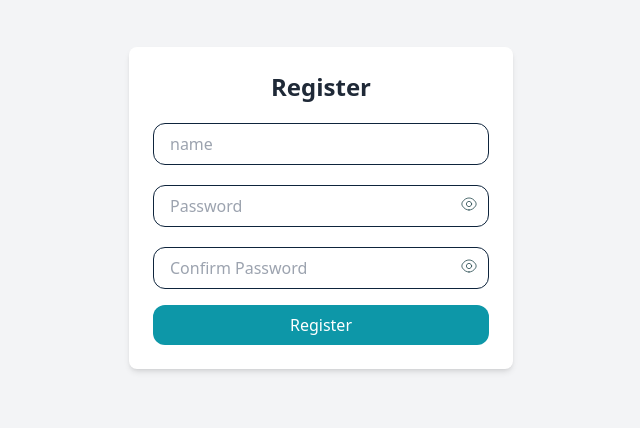
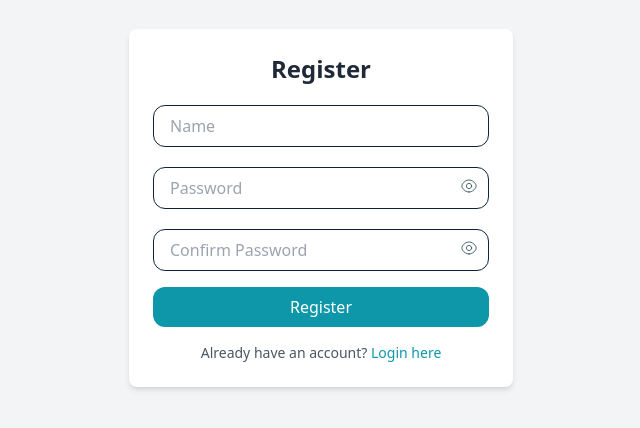
Before and after one commit to Hakob033/ShopFront, a Next.js app: page /pages/register in a window 1280 px wide. Shown: the part 192-620 px from the top of the page, without its empty margins (319-959 px from the left). Built offline with nearby package versions, Linux system fonts and the light colour scheme.

Commit message:
complete login and register page

```diff
--- a/src/app/page.tsx
+++ b/src/app/page.tsx
@@ -1,5 +1,23 @@
 "use client";
 
-export default function Home() {
-  return <div className="">Home - Welcome!</div>;
-}
+import { Poppins } from "next/font/google";
+import Link from "next/link";
+// import ProductTable from "./components/table";
+// import SearchBar from "./components/searchBar";
+// import StatusFilter from "./components/statusFilter";
+// import Logout from "@/icons/logout";
+import { ProductStore } from "./store/productStore";
+
+const font = Poppins({
+  weight: ["600"],
+  subsets: ["latin"],
+});
+
+const App = () => {
+  const { user, logout, isAuthenticated } = ProductStore(); // Get user and logout from store
+  console.log(isAuthenticated);
+
+  return <div className="p-6 bg-gray-50 min-h-screen"></div>;
+};
+
+export default App;
--- a/src/app/pages/login/page.tsx
+++ b/src/app/pages/login/page.tsx
@@ -5,6 +5,7 @@ import "../../globals.css";
 import Eye from "../../icons/eye";
 import EyeSlash from "../../icons/eyeSlash";
 import { useRouter } from "next/navigation";
+import Link from "next/link"; // Import Link from Next.js
 
 export default function Login() {
   const router = useRouter();
@@ -41,7 +42,7 @@ export default function Login() {
 
       if (response.ok) {
         document.cookie = `jwtToken=${data.token}; path=/; max-age=86400; secure; samesite=strict`;
-        router.push("/");
+        router.push("/"); // Redirect to home
       } else {
         setError(data.message || "Login failed. Check your credentials.");
       }
@@ -103,6 +104,19 @@ export default function Login() {
             {loading ? "Logging in..." : "Login"}
           </button>
         </form>
+
+        {/* Link to Register Page */}
+        <div className="mt-4 text-center">
+          <p>
+            Don't have an account?{" "}
+            <Link
+              href="/pages/register"
+              className="text-blue-500 hover:underline"
+            >
+              Register here
+            </Link>
+          </p>
+        </div>
       </div>
     </div>
   );
--- a/src/app/pages/register/page.tsx
+++ b/src/app/pages/register/page.tsx
@@ -6,6 +6,7 @@ import Eye from "../../icons/eye";
 import EyeSlash from "../../icons/eyeSlash";
 import { useRouter } from "next/navigation";
 import Loading from "../../../components/loading";
+import Link from "next/link"; // Import Link from Next.js
 
 export default function Register() {
   const [showPassword, setShowPassword] = useState(false);
@@ -28,14 +29,16 @@ export default function Register() {
     const jwtToken = localStorage.getItem("jwtToken");
 
     if (jwtToken) {
-      router.push("/");
+      router.push("/"); // Redirect to home if already logged in
     } else {
       setIsLoggedIn(true);
     }
   }, [router]);
+
   if (isLoggedIn === null) {
     return <Loading />;
   }
+
   const handleKeyDown = (
     e: React.KeyboardEvent<HTMLInputElement>,
     nextField?: any
@@ -97,7 +100,7 @@ export default function Register() {
               type="text"
               id="name"
               className="w-full px-4 py-2 mt-1 text-gray-700 border border-dark rounded-xl outline-none"
-              placeholder="name"
+              placeholder="Name"
               value={name}
               onChange={(e) => setname(e.target.value)}
             />
@@ -149,6 +152,15 @@ export default function Register() {
             Register
           </button>
         </form>
+
+        <div className="mt-4 text-center">
+          <p className="text-sm text-gray-600">
+            Already have an account?{" "}
+            <Link href="/pages/login" className="text-medium hover:underline">
+              Login here
+            </Link>
+          </p>
+        </div>
       </div>
     </div>
   );
--- a/src/app/store/productStore.ts
+++ b/src/app/store/productStore.ts
@@ -1,8 +1,8 @@
 import { create } from "zustand";
-import { AuthState, User } from "@/app/api/types/auth";
+import { AuthState, User } from "../../types/authTypes";
 import Cookies from "js-cookie";
 
-export const useAuthStore = create<AuthState>((set) => ({
+export const ProductStore = create<AuthState>((set) => ({
   user: null,
   token: null,
   isAuthenticated: false,
--- /dev/null
+++ b/src/components/tableHeader.tsx
@@ -0,0 +1,7 @@
+import React from "react";
+
+const TableHeader = () => {
+  return <div>TableHeader</div>;
+};
+
+export default TableHeader;
--- /dev/null
+++ b/src/types/authTypes.ts
@@ -0,0 +1,15 @@
+// types/auth.ts
+export interface User {
+  id: number;
+  name: string;
+  username: string;
+}
+
+export interface AuthState {
+  user: User | null;
+  token: string | null;
+  isAuthenticated: boolean;
+  login: (name: string, password: string) => Promise<void>;
+  logout: () => void;
+  restoreSession: () => void;
+}
```
